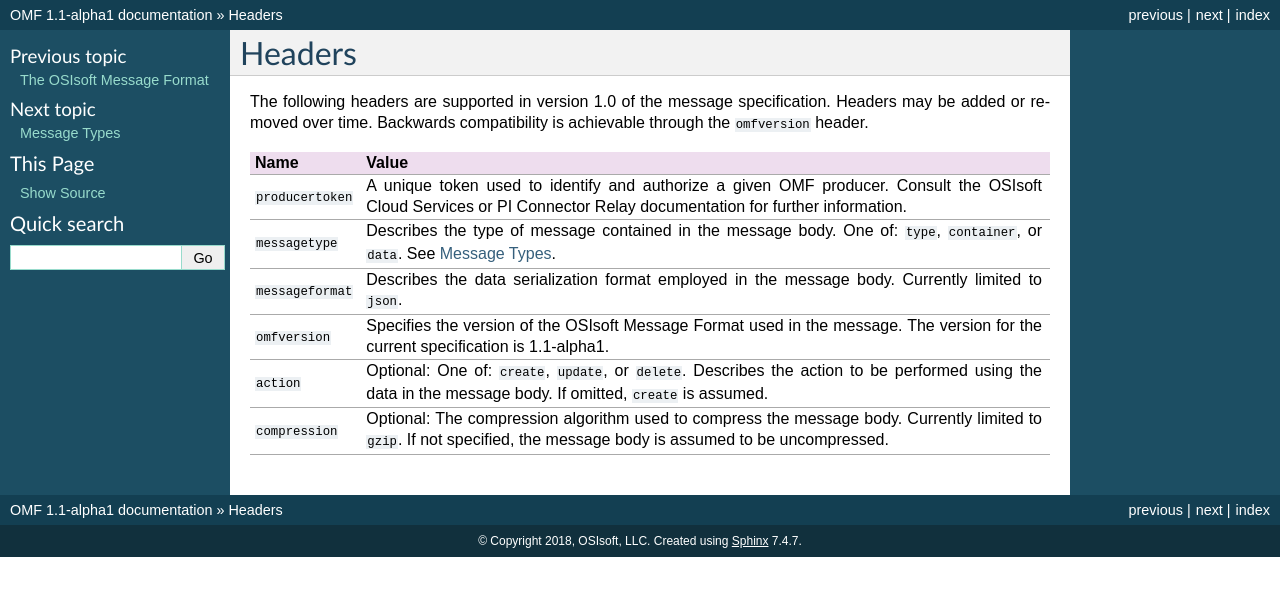
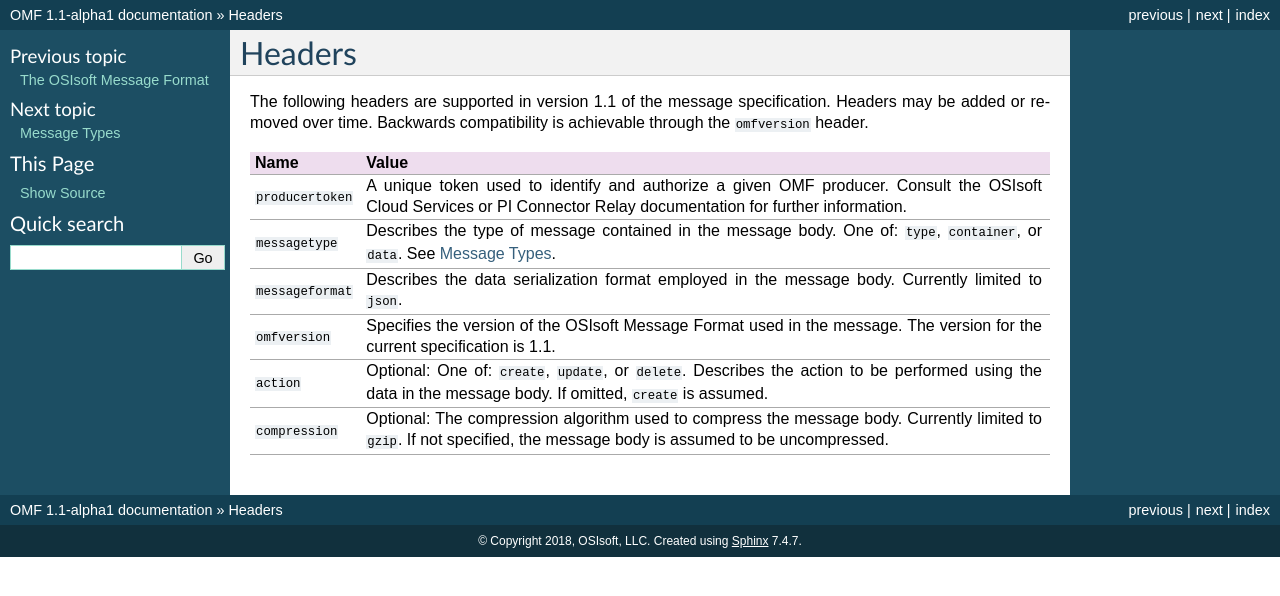
Before and after one commit to AVEVA/OMF-Docs, a Sphinx documentation site: the page built from docs/Headers.rst, in a window 1280 px wide. Shown: the top 596 px of the page. Built offline with Sphinx 7.4.7, drawn with Linux system fonts in a browser that asks for light colours.

Commit message:
Updated missed versions to 1.1

```diff
--- a/docs/Container_Msg_Sample.rst
+++ b/docs/Container_Msg_Sample.rst
@@ -6,7 +6,7 @@ Container Example
 ::
 
 	producertoken = b7CNvN36cq
-	omfversion = 1.0
+	omfversion = 1.1
 	messagetype = container
 	action = create
 	messageformat = json
--- a/docs/Data_Msg_Sample.rst
+++ b/docs/Data_Msg_Sample.rst
@@ -6,7 +6,7 @@ Data Example
 ::
 
 	producertoken = b7CNvN36cq
-	omfversion = 1.0
+	omfversion = 1.1
 	messagetype = data
 	action = create
 	messageformat = json
--- a/docs/Headers.rst
+++ b/docs/Headers.rst
@@ -1,7 +1,7 @@
 Headers
 =======
 
-The following headers are supported in version 1.0 of the message specification. Headers may
+The following headers are supported in version 1.1 of the message specification. Headers may
 be added or removed over time. Backwards compatibility is achievable through the ``omfversion`` header.
 
 =================    ========================================================================================
@@ -14,7 +14,7 @@ Name                 Value
 ``messageformat``    Describes the data serialization format employed in the message body. Currently
                      limited to ``json``.
 ``omfversion``       Specifies the version of the OSIsoft Message Format used in the message. The version
-                     for the current specification is 1.1-alpha1.
+                     for the current specification is 1.1.
 ``action``           Optional: One of: ``create``, ``update``, or ``delete``. Describes the action to be
                      performed using the data in the message body. If omitted, ``create`` is assumed.
 ``compression``	     Optional: The compression algorithm used to compress the message body. Currently
--- a/docs/Type_Msg_Sample.rst
+++ b/docs/Type_Msg_Sample.rst
@@ -6,7 +6,7 @@ Type Example
 ::
 
 	producertoken = b7CNvN36cq
-	omfversion = 1.0
+	omfversion = 1.1
 	messagetype = type
 	messageformat = json
 	action = create
```
